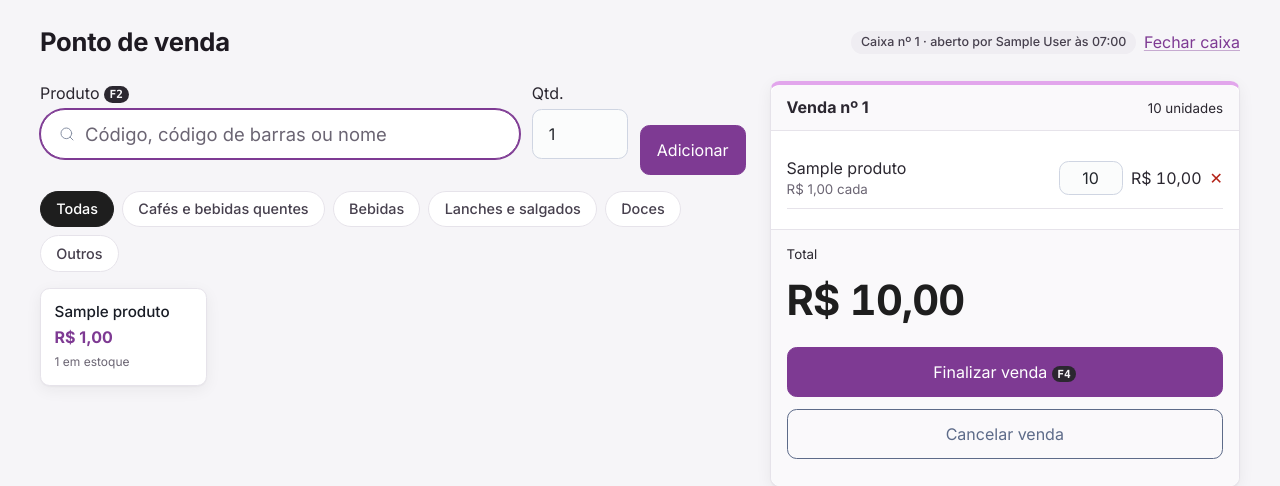
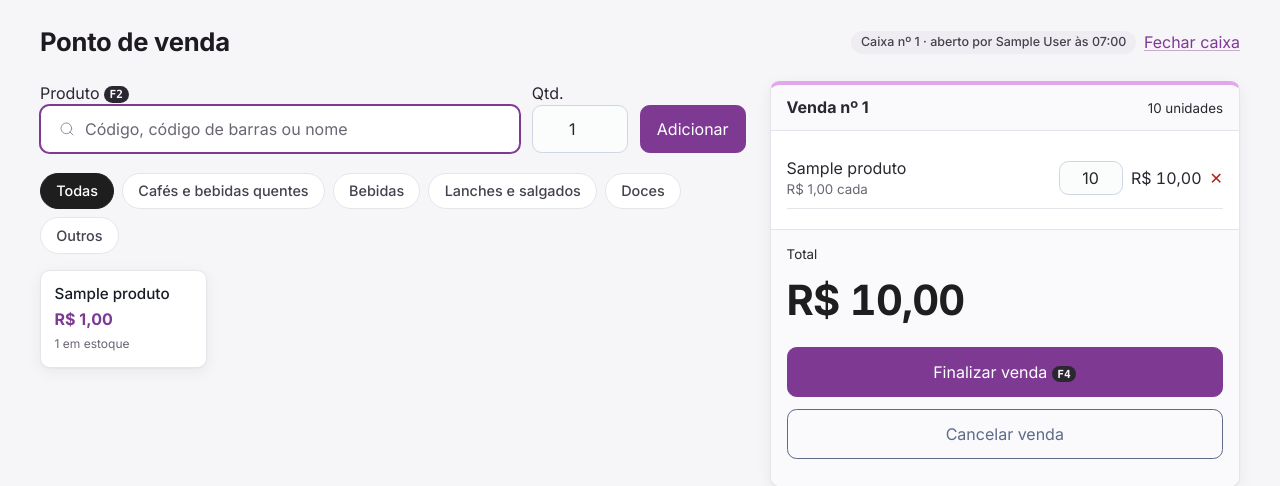
Before and after one commit to PedroGasparetto/sistema-dacomp, a Django app: page /vendas/pdv/ in a window 1280 px wide. Shown: the part 67-553 px from the top of the page. Run offline with Django 5.2, Linux system fonts and the light colour scheme; a user stored in the database is signed in; tables that the repository leaves empty hold one stand-in row (values such as "Sample post"); some libraries are stand-ins or nearby versions.

Commit message:
Alinha busca, quantidade e botão do PDV
Os três passam a ter a mesma altura e base; a busca deixa o formato de
pílula do Pico e usa o mesmo raio dos outros campos.

Co-Authored-By: Claude Opus 5.5 <noreply@anthropic.com>

```diff
--- a/static/css/app.css
+++ b/static/css/app.css
@@ -610,18 +610,33 @@ kbd {
   }
 }
 
+/* Busca, quantidade e botão com a mesma altura e alinhados pela base. */
 .pdv-leitura {
   display: grid;
   grid-template-columns: 1fr 6rem auto;
   gap: 0.75rem;
   align-items: end;
+  margin-bottom: 1.25rem;
 }
-.pdv-leitura label,
+.pdv-leitura label {
+  margin: 0;
+}
+.pdv-leitura input,
 .pdv-leitura button {
-  margin-bottom: var(--pico-spacing);
+  height: 3rem;
+  margin: 0;
 }
-.pdv-leitura input[name="termo"] {
-  font-size: 1.15rem;
+/* O Pico redefine --pico-border-radius como 5rem em campos de busca (formato de
+   pílula); aqui o raio é o mesmo dos outros campos. */
+.pdv-leitura input[type="search"] {
+  --pico-border-radius: 0.6rem;
+}
+.pdv-leitura input[name="quantidade"] {
+  text-align: center;
+}
+.pdv-leitura button {
+  padding-top: 0;
+  padding-bottom: 0;
 }
 @media (max-width: 1100px) {
   .pdv-leitura {
```
